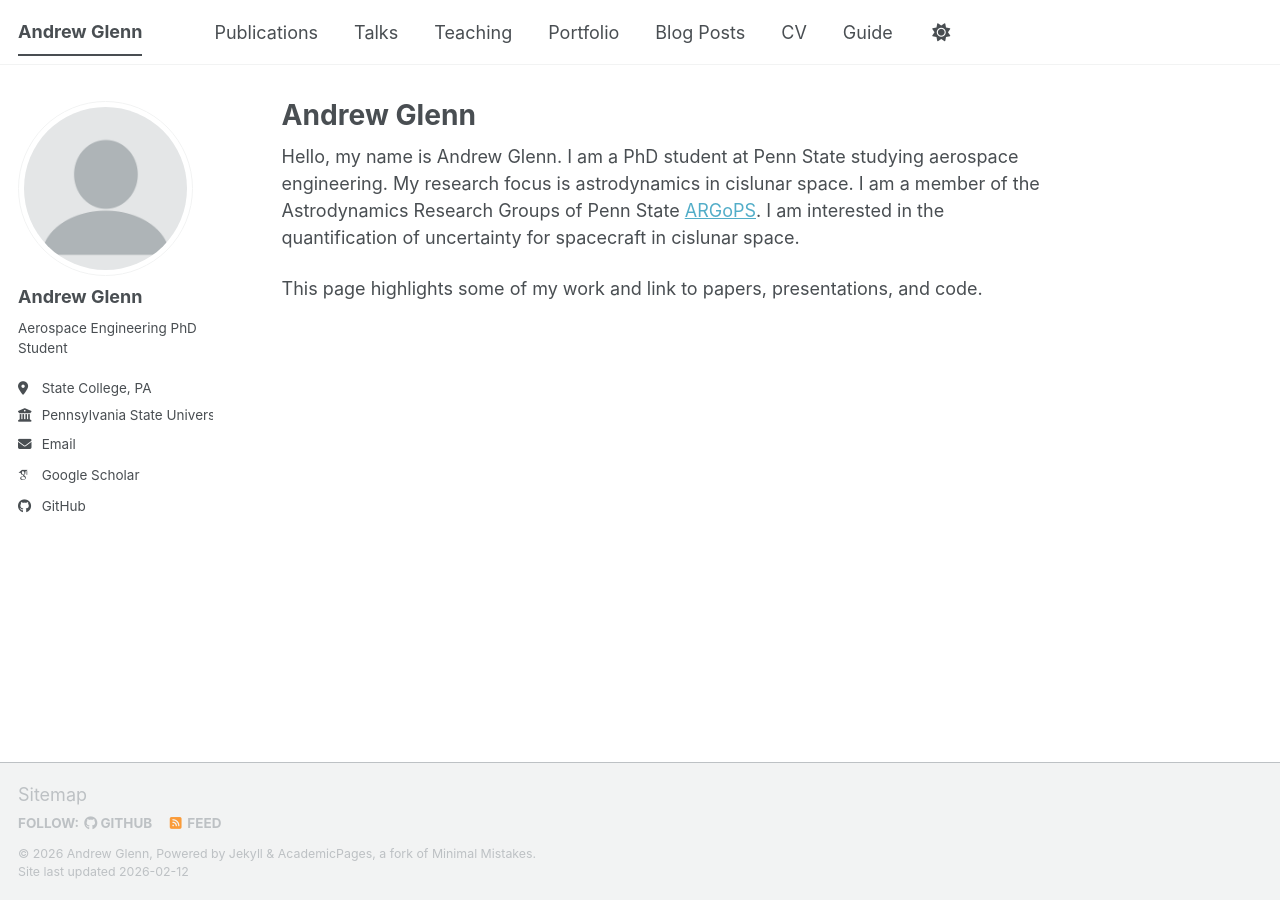
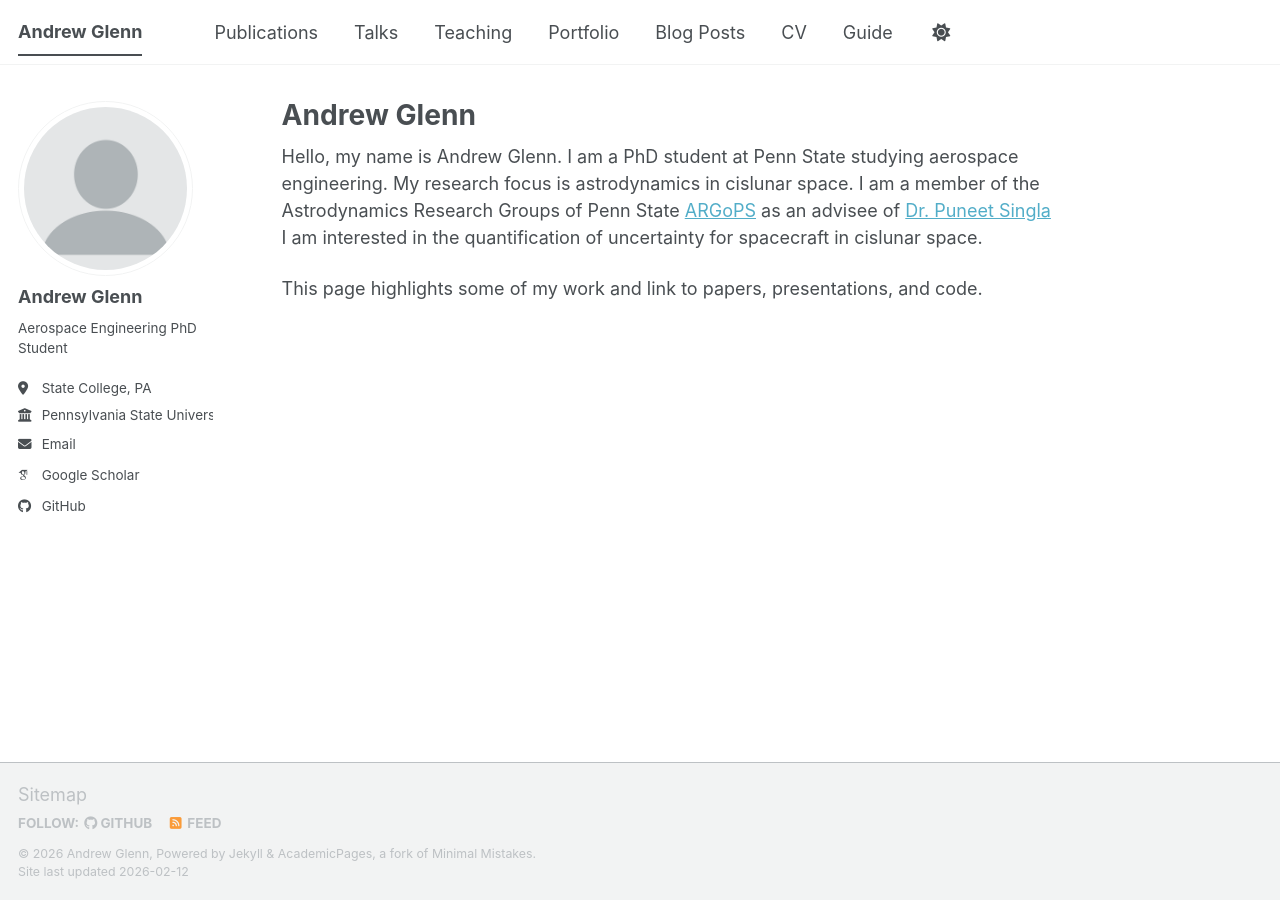
Before and after one commit to AGlenn357/AGlenn357.github.io, a Jekyll site: the page built from _pages/about.md, in a window 1280 px wide. Built offline with Jekyll 4.4.1, drawn with Linux system fonts in a browser that asks for light colours; some web fonts are replaced; a script bundle is joined from its source files by our own code; library files that are not in the unit come from our copies.

Commit message:
adding singla

```diff
--- a/_pages/about.md
+++ b/_pages/about.md
@@ -7,6 +7,6 @@
   - /about.html
 ---
 
-Hello, my name is Andrew Glenn. I am a PhD student at Penn State studying aerospace engineering. My research focus is astrodynamics in cislunar space. I am a member of the Astrodynamics Research Groups of Penn State [ARGoPS](https://argops.psu.edu/). I am interested in the quantification of uncertainty for spacecraft in cislunar space.
+Hello, my name is Andrew Glenn. I am a PhD student at Penn State studying aerospace engineering. My research focus is astrodynamics in cislunar space. I am a member of the Astrodynamics Research Groups of Penn State [ARGoPS](https://argops.psu.edu/) as an advisee of [Dr. Puneet Singla](https://www.aero.psu.edu/department/directory-detail-g.aspx?q=pxs433) I am interested in the quantification of uncertainty for spacecraft in cislunar space.
 
 This page highlights some of my work and link to papers, presentations, and code.
```
